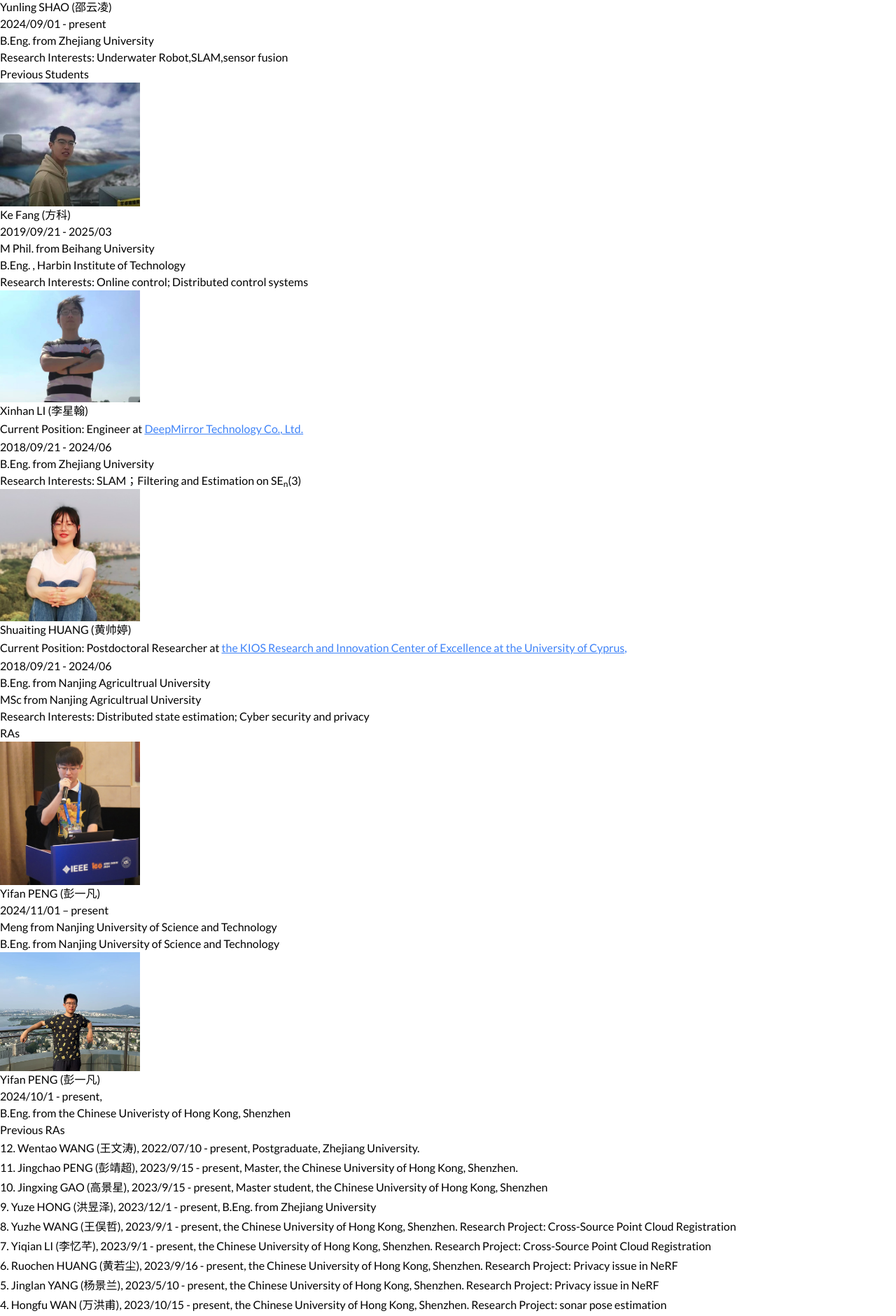
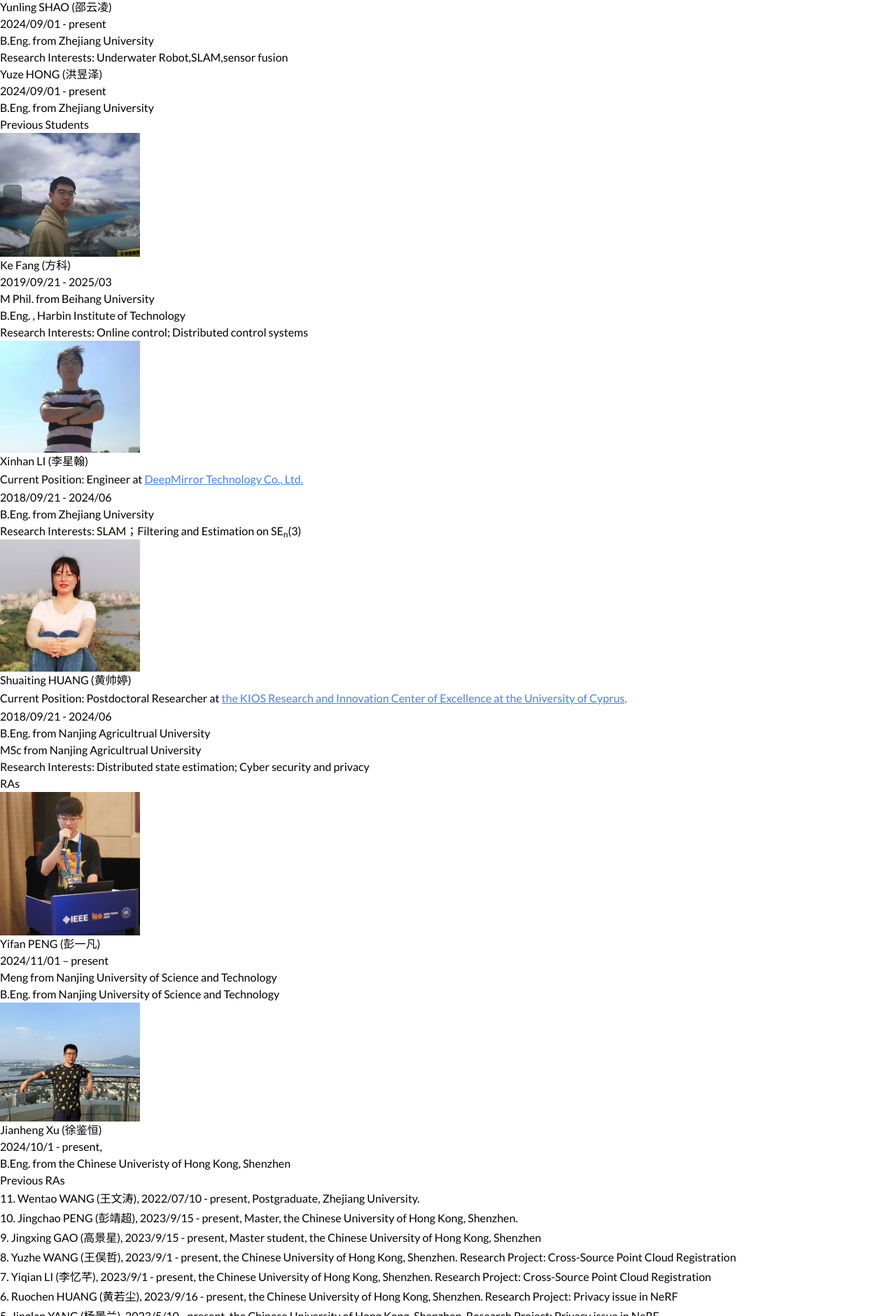
Before and after one commit to LIAS-CUHKSZ/lias-cuhksz.github.io, a Next.js app: page /group/member in a window 1280 px wide. Shown: the part 4339-6220 px from the top of the page at 70% size. Built offline with nearby package versions, Linux system fonts and the light colour scheme.

Commit message:
fix: fix some info

```diff
--- a/app/group/member/page.tsx
+++ b/app/group/member/page.tsx
@@ -310,6 +310,16 @@ function Page(): JSX.Element {
             </span>
           </div>
         </div>
+        <div>
+          <div className="p-5">
+            <h4 className="mb-2 text-lg">Yuze HONG (洪昱泽)</h4>
+            <span className="font-normal text-gray-700 dark:text-gray-400">
+              2024/09/01 - present
+              <br />
+              B.Eng. from Zhejiang University
+            </span>
+          </div>
+        </div>
       </div>
       <h2 className="mt-10 mb-4 text-2xl font-semibold">Previous Students</h2>
       <div className="[&>*]:card grid grid-cols-1 items-stretch gap-3 sm:grid-cols-3">
@@ -427,7 +437,7 @@ function Page(): JSX.Element {
             height={200}
           />
           <div className="p-5">
-            <h4 className="mb-2 text-lg">Yifan PENG (彭一凡)</h4>
+            <h4 className="mb-2 text-lg">Jianheng Xu (徐鉴恒)</h4>
             <span className="font-normal text-gray-700 dark:text-gray-400">
               2024/10/1 - present,
               <br />
@@ -440,20 +450,16 @@ function Page(): JSX.Element {
       <h2 className="mt-10 mb-4 text-2xl font-semibold">Previous RAs</h2>
       <div>
         <p>
-          12. Wentao WANG (王文涛), 2022/07/10 - present, Postgraduate, Zhejiang
+          11. Wentao WANG (王文涛), 2022/07/10 - present, Postgraduate, Zhejiang
           University.
         </p>
         <p>
-          11. Jingchao PENG (彭靖超), 2023/9/15 - present, Master, the Chinese
+          10. Jingchao PENG (彭靖超), 2023/9/15 - present, Master, the Chinese
           University of Hong Kong, Shenzhen.
         </p>
         <p>
-          10. Jingxing GAO (高景星), 2023/9/15 - present, Master student, the
+          9. Jingxing GAO (高景星), 2023/9/15 - present, Master student, the
           Chinese University of Hong Kong, Shenzhen
-        </p>
-        <p>
-          9. Yuze HONG (洪昱泽), 2023/12/1 - present, B.Eng. from Zhejiang
-          University
         </p>
         <p>
           8. Yuzhe WANG (王俣哲), 2023/9/1 - present, the Chinese University of
```
